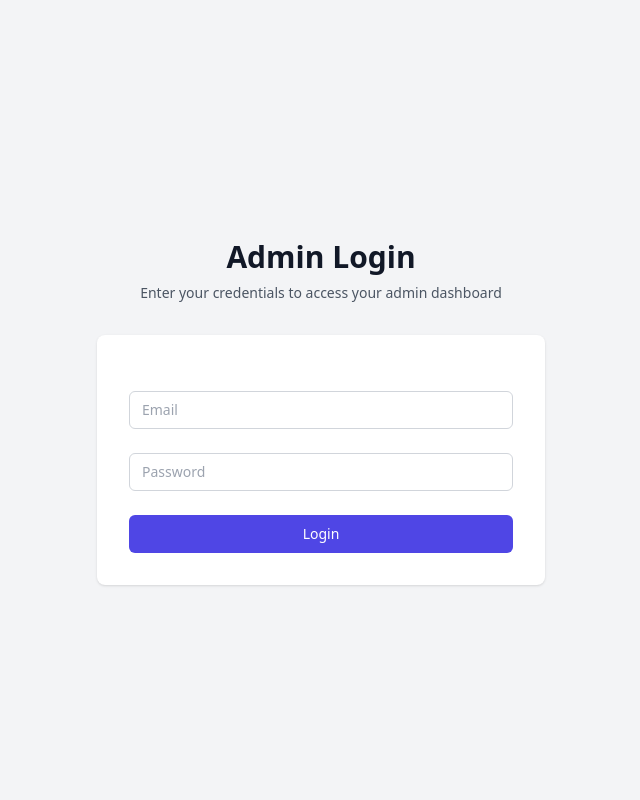
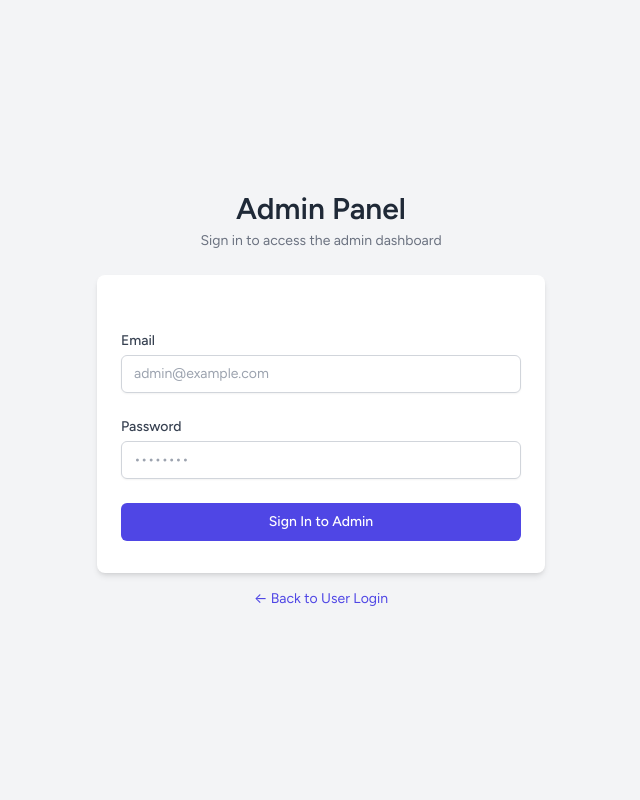
Before and after one commit to AlMamunFarhad/Real-time-messaging-system, a Laravel app: page /admin/login in a window 1280 px wide. Shown: the whole page, without its empty margins (319-959 px from the left). Run offline with Laravel 12, Linux system fonts and the light colour scheme; style sheets or scripts are compiled from the project's sources; parts of the project's set-up code (start-up, migrations or seed data) failed here and were passed over.

Commit message:
Bug fixed login route

```diff
--- a/resources/views/admin/login.blade.php
+++ b/resources/views/admin/login.blade.php
@@ -1,44 +1,70 @@
-<x-admin-layout>
-    <div class="min-h-screen flex items-center justify-center bg-gray-100 dark:bg-gray-900 py-12 px-4 sm:px-6 lg:px-8">
-        <div class="max-w-md w-full space-y-8">
-            <div class="text-center">
-                <h1 class="mt-6 text-3xl font-extrabold text-gray-900 dark:text-white">
-                    Admin Login
-                </h1>
-                <p class="mt-2 text-sm text-gray-600 dark:text-gray-300">
-                    Enter your credentials to access your admin dashboard
-                </p>
+<!DOCTYPE html>
+<html lang="{{ str_replace('_', '-', app()->getLocale()) }}">
+<head>
+    <meta charset="utf-8">
+    <meta name="viewport" content="width=device-width, initial-scale=1">
+    <meta name="csrf-token" content="{{ csrf_token() }}">
+    <title>{{ config('app.name', 'Laravel') }} - Admin Login</title>
+    <link rel="preconnect" href="https://fonts.bunny.net">
+    <link href="https://fonts.bunny.net/css?family=figtree:400,500,600&display=swap" rel="stylesheet" />
+    @vite(['resources/css/app.css', 'resources/js/app.js'])
+</head>
+<body class="font-sans text-gray-900 antialiased">
+    <div class="min-h-screen flex flex-col sm:justify-center items-center pt-6 sm:pt-0 bg-gray-100 dark:bg-gray-900">
+
+        <div class="text-center mb-6">
+            <h1 class="text-3xl font-extrabold text-gray-800 dark:text-white">Admin Panel</h1>
+            <p class="mt-1 text-sm text-gray-500 dark:text-gray-400">Sign in to access the admin dashboard</p>
         </div>
 
-            <div class="bg-white dark:bg-gray-800 shadow rounded-lg p-8">
+        <div class="w-full sm:max-w-md px-6 py-8 bg-white dark:bg-gray-800 shadow-md overflow-hidden sm:rounded-lg">
+
+            @if (session('error'))
+                <div class="mb-4 p-3 bg-red-100 border border-red-300 text-red-700 rounded text-sm">
+                    {{ session('error') }}
+                </div>
+            @endif
+
             <form class="space-y-6" method="POST" action="{{ url('/admin/login') }}">
                 @csrf
 
                 <!-- Email -->
                 <div>
-                        <label for="email" class="sr-only">Email</label>
+                    <label for="email" class="block text-sm font-medium text-gray-700 dark:text-gray-300 mb-1">Email</label>
                     <input id="email" name="email" type="email" autocomplete="email" required
-                            class="appearance-none rounded-md relative block w-full px-3 py-2 border border-gray-300 dark:border-gray-700 placeholder-gray-400 dark:placeholder-gray-500 text-gray-900 dark:text-white bg-white dark:bg-gray-900 focus:outline-none focus:ring-indigo-500 focus:border-indigo-500 focus:z-10 sm:text-sm"
-                            placeholder="Email">
+                        value="{{ old('email') }}"
+                        class="appearance-none block w-full px-3 py-2 border border-gray-300 dark:border-gray-600 rounded-md shadow-sm placeholder-gray-400 dark:placeholder-gray-500 text-gray-900 dark:text-white bg-white dark:bg-gray-700 focus:outline-none focus:ring-indigo-500 focus:border-indigo-500 sm:text-sm"
+                        placeholder="admin@example.com">
+                    @error('email')
+                        <p class="mt-1 text-xs text-red-600">{{ $message }}</p>
+                    @enderror
                 </div>
 
                 <!-- Password -->
                 <div>
-                        <label for="password" class="sr-only">Password</label>
+                    <label for="password" class="block text-sm font-medium text-gray-700 dark:text-gray-300 mb-1">Password</label>
                     <input id="password" name="password" type="password" autocomplete="current-password" required
-                            class="appearance-none rounded-md relative block w-full px-3 py-2 border border-gray-300 dark:border-gray-700 placeholder-gray-400 dark:placeholder-gray-500 text-gray-900 dark:text-white bg-white dark:bg-gray-900 focus:outline-none focus:ring-indigo-500 focus:border-indigo-500 focus:z-10 sm:text-sm"
-                            placeholder="Password">
+                        class="appearance-none block w-full px-3 py-2 border border-gray-300 dark:border-gray-600 rounded-md shadow-sm placeholder-gray-400 dark:placeholder-gray-500 text-gray-900 dark:text-white bg-white dark:bg-gray-700 focus:outline-none focus:ring-indigo-500 focus:border-indigo-500 sm:text-sm"
+                        placeholder="••••••••">
+                    @error('password')
+                        <p class="mt-1 text-xs text-red-600">{{ $message }}</p>
+                    @enderror
                 </div>
 
                 <!-- Submit -->
                 <div>
                     <button type="submit"
-                            class="group relative w-full flex justify-center py-2 px-4 border border-transparent text-sm font-medium rounded-md text-white bg-indigo-600 hover:bg-indigo-700 focus:outline-none focus:ring-2 focus:ring-offset-2 focus:ring-indigo-500">
-                            Login
+                        class="w-full flex justify-center py-2 px-4 border border-transparent text-sm font-medium rounded-md text-white bg-indigo-600 hover:bg-indigo-700 focus:outline-none focus:ring-2 focus:ring-offset-2 focus:ring-indigo-500 transition-colors duration-200">
+                        Sign In to Admin
                     </button>
                 </div>
             </form>
         </div>
+
+        <p class="mt-4 text-sm text-gray-500">
+            <a href="{{ route('login') }}" class="text-indigo-600 hover:text-indigo-500 hover:underline">← Back to User Login</a>
+        </p>
+
     </div>
-    </div>
-</x-admin-layout>
+</body>
+</html>
--- a/resources/views/components/admin-layout.blade.php
+++ b/resources/views/components/admin-layout.blade.php
@@ -16,7 +16,6 @@
 
     <!-- Scripts -->
     @vite(['resources/css/app.css', 'resources/js/app.js'])
-    @livewireStyles
 </head>
 
 <body class="antialiased bg-gray-50">
@@ -85,7 +84,6 @@
         </div>
     </div>
 
-    @livewireScripts
     @stack('scripts')
 </body>
 
--- a/resources/views/components/guest-layout.blade.php
+++ b/resources/views/components/guest-layout.blade.php
@@ -13,7 +13,7 @@
     <link href="https://fonts.bunny.net/css?family=figtree:400,500,600&display=swap" rel="stylesheet" />
 
     <!-- Scripts -->
-    {{-- @vite(['resources/css/app.css', 'resources/js/app.js']) --}}
+    @vite(['resources/css/app.css', 'resources/js/app.js'])
 </head>
 
 <body class="font-sans text-gray-900 antialiased">
--- a/routes/web.php
+++ b/routes/web.php
@@ -10,9 +10,7 @@ Route::get('/', function () {
     return view('welcome');
 });
 
-Route::get('/debug-login', function () {
-    return (new \App\Http\Controllers\Auth\AuthenticatedSessionController())->create();
-});
+
 
 Route::get('/dashboard', function () {
     return view('dashboard');
```
Also changed, not shown: app/Http/Middleware/RedirectIfAuthenticated.php (+12 -4 lines), 2 other files. Lines whose indentation alone changed are shown as unchanged.
